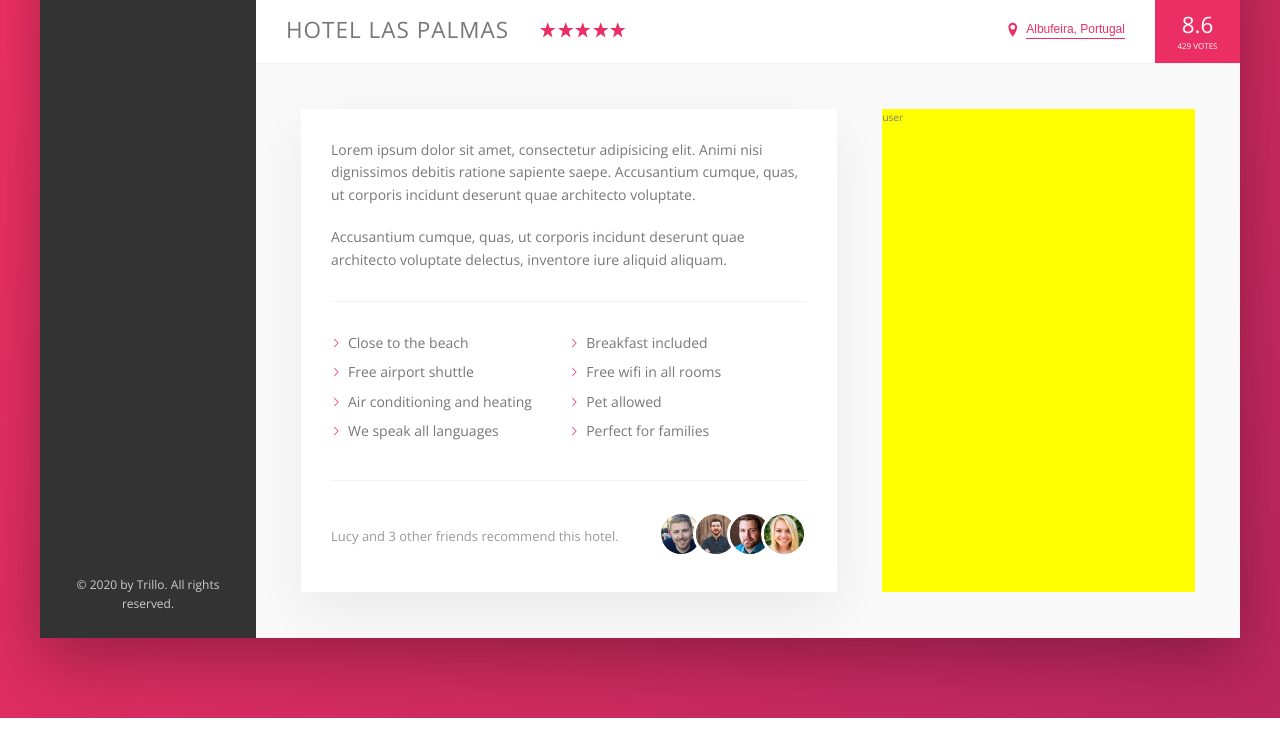
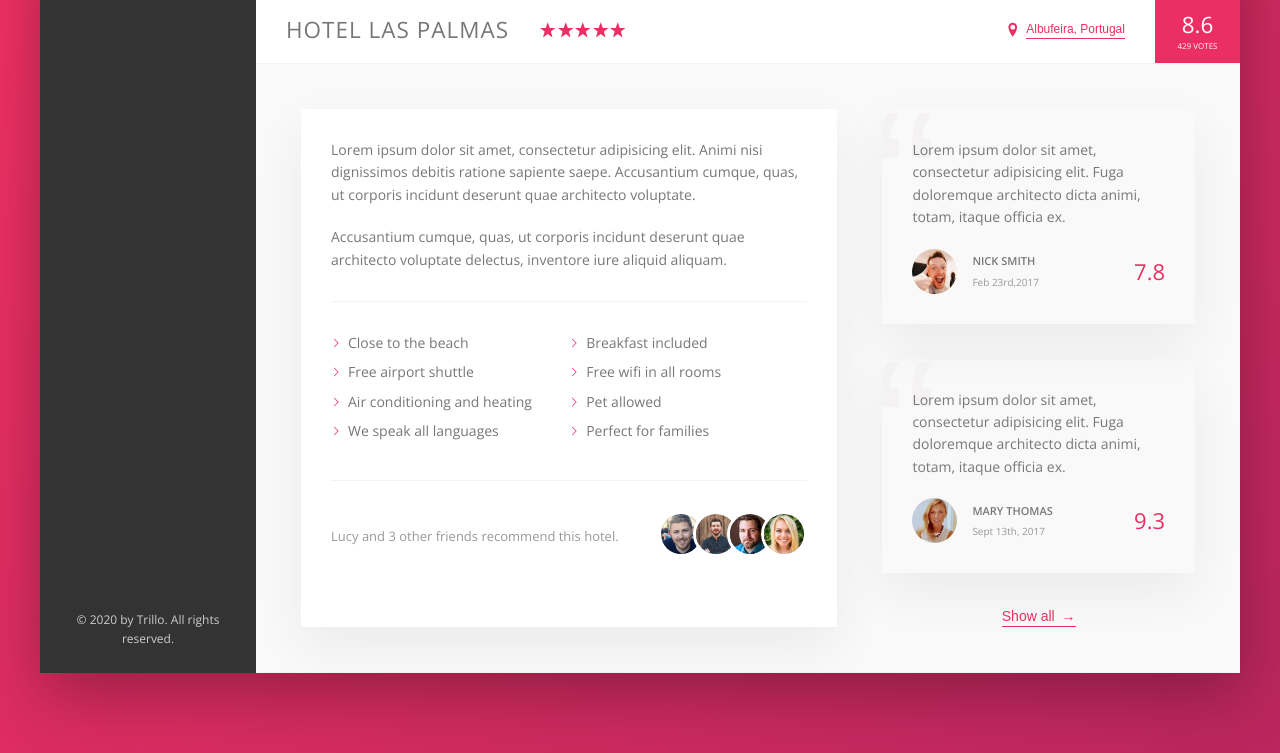
Before and after one commit to edmundtck/trillo, a website: page index.html in a window 1280 px wide. Shown: the part 538-1291 px from the top of the page. Before the commit the page ends 1256 px from the top, so only its background shows below. Drawn offline with nearby package versions, Linux system fonts and the light colour scheme.

Commit message:
user review

```diff
--- a/index.html
+++ b/index.html
@@ -156,7 +156,36 @@
                             </div>
                         </div>
                         <div class="user-reviews">
-                            user
+                            <figure class="review">
+                                <blockquote class="review__text">
+                                    Lorem ipsum dolor sit amet, consectetur adipisicing elit. Fuga doloremque architecto dicta animi, totam, itaque officia ex.
+                                </blockquote>
+                                <figcaption class="review__user">
+                                    <img src="img/user-1.jpg" alt="User 1" class="review__photo">
+                                    <div class="review__user-box">
+                                        <p class="review__user-name">Nick Smith</p>
+                                        <p class="review__user-date">Feb 23rd,2017</p>
+                                    </div>
+                                    <div class="review__rating">7.8</div>
+                                </figcaption>
+                            </figure>
+                            <figure class="review">
+                                <blockquote class="review__text">
+                                    Lorem ipsum dolor sit amet, consectetur adipisicing elit. Fuga doloremque architecto dicta animi, totam, itaque officia ex.
+                                </blockquote>
+                                <figcaption class="review__user">
+                                    <img src="img/user-2.jpg" alt="User 2" class="review__photo">
+                                    <div class="review__user-box">
+                                        <p class="review__user-name">Mary Thomas</p>
+                                        <p class="review__user-date">Sept 13th, 2017</p>
+                                    </div>
+                                    <div class="review__rating">9.3</div>
+                                </figcaption>
+
+                            </figure>
+                            <button class="btn-inline">
+                                Show all <span class="btn-arrow">&rarr;</span>
+                            </button>
                         </div>
                     </div>
 
--- a/sass/_components.scss
+++ b/sass/_components.scss
@@ -279,8 +279,17 @@
     cursor: pointer;
     transition: all .2s;
 
+    .btn-arrow {
+        margin-left: 3px;
+        transition: margin-left .2s;
+    }
+
     &:hover {
         color: var(--color-grey-dark-1);
+
+        .btn-arrow {
+            margin-left: 8px;
+        }
     }
 
     &:focus {
@@ -380,3 +389,72 @@
         }
     }
 }
+
+//////////////////////////////////////
+// REVIEW
+.review {
+    background-color: var(---color-white);
+    box-shadow: var(--shadow-light);
+    padding: 3rem;
+    margin-bottom: 3.5rem;
+    position: relative;
+    overflow: hidden;
+
+
+
+    &__text {
+        margin-bottom: 2rem;
+        position: relative;
+        z-index: 10;
+
+    }
+
+    &__user {
+        display: flex;
+        align-items: center;
+    }
+
+    &__photo {
+        height: 4.5rem;
+        width: 4.5rem;
+        border-radius: 50%;
+        margin-right: 1.5rem;
+
+    }
+
+    &__user-box {
+        margin-right: auto;
+
+    }
+
+    &__user-name {
+        text-transform: uppercase;
+        font-weight: 600;
+        margin-bottom: .4rem;
+        font-size: 1.1rem;
+
+    }
+
+    &__user-date {
+        font-size: 1rem;
+        color: var(--color-grey-dark-3);
+    }
+
+    &__rating {
+        color: var(--color-primary);
+        font-size: 2.2rem;
+        font-weight: 300;
+    }
+
+    &::before {
+        content: "\201C";
+        font-size: 20rem;
+        color: var(--color-grey-light-2);
+        position: absolute;
+        line-height: 1;
+        font-family: sans-serif;
+        top: -2.75rem;
+        left: -1rem;
+        z-index: 5;
+    }
+}
--- a/sass/_layout.scss
+++ b/sass/_layout.scss
@@ -42,10 +42,10 @@
     padding: 4.5rem;
     background-color: var(--color-grey-light-1);
     border-bottom: var(--line);
+    font-size: 1.4rem;
 }
 
 .description {
-    font-size: 1.4rem;
     background-color: var(--color-white);
     box-shadow: var(--shadow-light);
     padding: 3rem;
@@ -54,6 +54,8 @@
 }
 
 .user-reviews {
-    background-color: yellow;
     flex: 1;
+    display: flex;
+    flex-direction: column;
+    align-items: center;
 }
```
Also changed, not shown: css/style.css.
